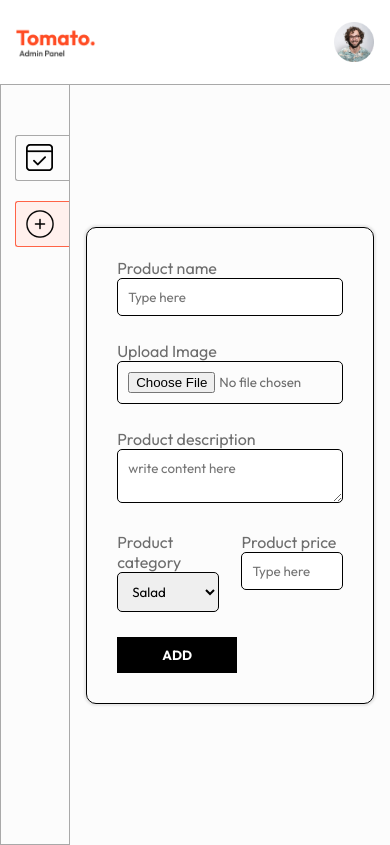
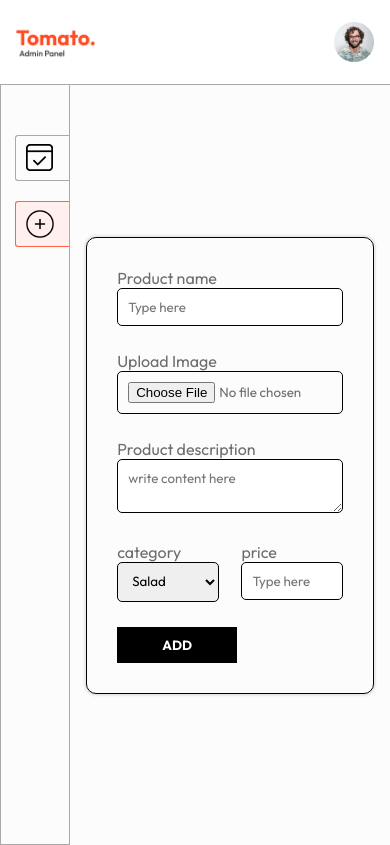
Before and after one commit to Deepanshumelkani77/Food-Del, a React (Vite) app in the folder admin/: page /add in a window 390 px wide. Built offline with nearby package versions, Linux system fonts and the light colour scheme.

Commit message:
responsiveness done

```diff
--- a/admin/src/components/navbar/Navbar.css
+++ b/admin/src/components/navbar/Navbar.css
@@ -5,8 +5,6 @@
     justify-content: space-between;
     align-items: center;
     padding: 8px 4%;
-
-
    z-index: 999;
 
     background-color: white;
--- a/admin/src/pages/add/Add.css
+++ b/admin/src/pages/add/Add.css
@@ -67,6 +67,12 @@ border:1px solid black;
     width:100%;
 
 }
+.add-price .p2{
+    display: none;
+}
+.add-category .p2{
+display: none;
+}
 
 
 @media (max-width:700px){
@@ -78,12 +84,24 @@ border:1px solid black;
 
 }
 
-@media (max-width:380px){
+@media (max-width:473px){
 
     .add-category,.add-price{
-        width:50%;
+        width:45%;
+    }
+    .add-price .p1 , .add-category .p1
+    {
+        display: none;
+    }
+    .add-price .p2 , .add-category .p2
+    {
+        display: flex;
     }
 }
+
+
+
+
 
 
 .custom-file-upload {
--- a/admin/src/pages/add/Add.jsx
+++ b/admin/src/pages/add/Add.jsx
@@ -92,7 +92,8 @@ const Add = () => {
 
 <div className="add-category-price">
   <div className="add-category ">
-<p>Product category</p>
+<p className='p1'>Product category</p>
+<p className='p2'>category</p>
 <select name="category"  onChange={handleChange} >
   <option value="Salad">Salad</option>
   <option value="Rolls">Rolls</option>
@@ -105,7 +106,8 @@ const Add = () => {
 </select>
   </div>
   <div className="add-price ">
-    <p>Product price</p>
+    <p className='p1'>Product price</p>
+    <p className='p2'>price</p>
     <input type="number" name="price"   onChange={handleChange} placeholder='Type here'/>
   </div>
 </div>
```
